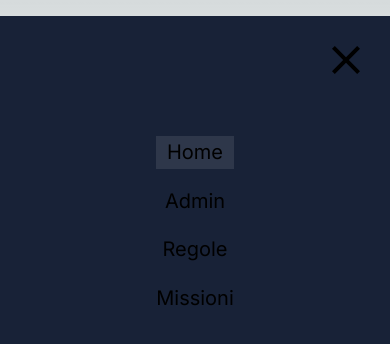
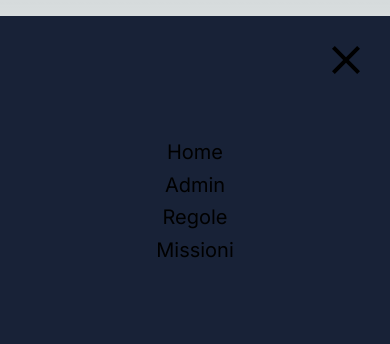
Before and after one commit to Vadied/wh-organiser, a Next.js app: page / in a window 390 px wide. Both pictures are taken after a click on the button 318 px from the left and 55 px from the top of the page. Shown: the top 344 px of the page. Built offline with nearby package versions, Linux system fonts and the light colour scheme.

Commit message:
fix menu

```diff
--- /dev/null
+++ b/components/Navigation/Menu.tsx
@@ -0,0 +1,23 @@
+import Link from "next/link";
+
+import { admin, rules, home, missions } from "@/assets/navigation";
+const Menu = () => {
+  return (
+    <>
+      <li>
+        <Link href={home.url}>{home.title}</Link>
+      </li>
+      <li>
+        <Link href={admin.url}>{admin.title}</Link>
+      </li>
+      <li>
+        <Link href={rules.url}>{rules.title}</Link>
+      </li>
+      <li>
+        <Link href={missions.url}>{missions.title}</Link>
+      </li>
+    </>
+  );
+};
+
+export default Menu;
--- a/components/Navigation/Navbar.tsx
+++ b/components/Navigation/Navbar.tsx
@@ -1,7 +1,5 @@
-import Link from "next/link";
-
-import { admin, rules, home, missions } from "@/assets/navigation";
 import Button from "../Button";
+import Menu from "./Menu";
 
 type Props = {
   toggle: () => void;
@@ -14,18 +12,7 @@ const Navbar = ({ toggle }: Props) => {
           <div className="flex justify-between items-center h-full">
             <h1>My organizer</h1>
             <ul className="hidden md:flex gap-x-6 text-white">
-              <li>
-                <Link href={home.url}>{home.title}</Link>
-              </li>
-              <li>
-                <Link href={admin.url}>{admin.title}</Link>
-              </li>
-              <li>
-                <Link href={rules.url}>{rules.title}</Link>
-              </li>
-              <li>
-                <Link href={missions.url}>{missions.title}</Link>
-              </li>
+              <Menu />
             </ul>
             <div className="md:hidden">
               <Button onClick={toggle}>
--- a/components/Navigation/Sidebar.tsx
+++ b/components/Navigation/Sidebar.tsx
@@ -1,5 +1,6 @@
 import Link from "next/link";
 import { admin, rules, home, missions } from "@/assets/navigation";
+import Menu from "./Menu";
 
 const Sidebar = ({
   isOpen,
@@ -33,18 +34,7 @@ const Sidebar = ({
         </button>
 
         <ul className="sidebar-nav text-center leading-relaxed text-xl w-full">
-          <li className="mb-4 w-full bg-background-lighter">
-            <Link href={home.url}>{home.title}</Link>
-          </li>
-          <li className="mb-4">
-            <Link href={admin.url}>{admin.title}</Link>
-          </li>
-          <li className="mb-4">
-            <Link href={rules.url}>{rules.title}</Link>
-          </li>
-          <li className="mb-4">
-            <Link href={missions.url}>{missions.title}</Link>
-          </li>
+         <Menu />
         </ul>
       </div>
     </>
```
